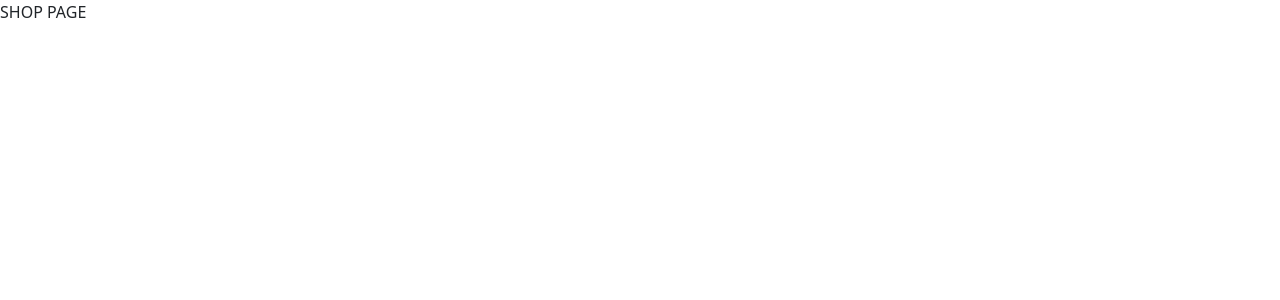
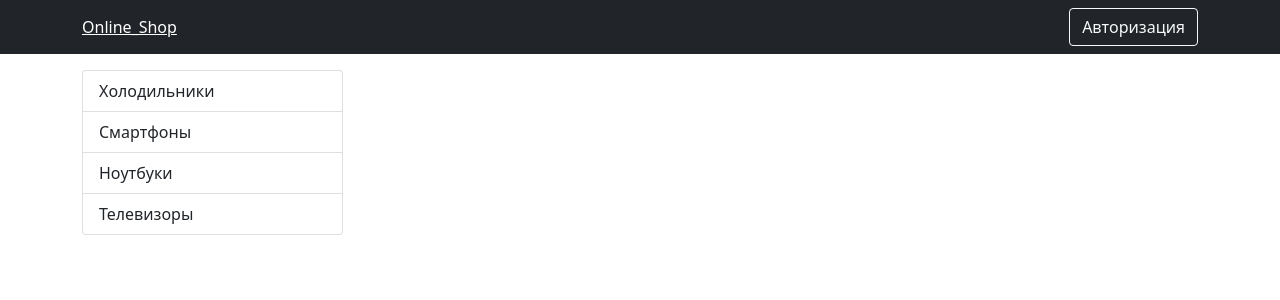
Before and after one commit to YevhenVasylevytskyi/onlineStore, a React (Create React App) app in the folder client/: page /shop in a window 1280 px wide. Shown: the top 300 px of the page. Built offline with nearby package versions, Linux system fonts and the light colour scheme.

Commit message:
frontend in progress

```diff
--- a/client/public/index.html
+++ b/client/public/index.html
@@ -10,7 +10,6 @@
       content="Web site created using create-react-app"
     />
     <link rel="apple-touch-icon" href="%PUBLIC_URL%/logo192.png" />
-    <link rel="manifest" href="%PUBLIC_URL%/manifest.json" />
     <title>React App</title>
   </head>
   <body>
--- a/client/src/App.js
+++ b/client/src/App.js
@@ -1,10 +1,12 @@
 import React from "react";
 import { BrowserRouter } from "react-router-dom";
 import AppRouter from "./components/AppRouter";
+import NavBar from "./components/NavBar";
 
 const App = () => {
   return (
     <BrowserRouter>
+      <NavBar />
       <AppRouter />
     </BrowserRouter>
   );
--- a/client/src/components/AppRouter.js
+++ b/client/src/components/AppRouter.js
@@ -1,13 +1,15 @@
-import React from "react";
+import React, {useContext} from "react";
 import {Routes, Route, Navigate} from 'react-router-dom'
 import { authRoutes, publicRoutes } from "../routes";
 import { SHOP_ROUTE } from "../utils/consts";
+import { Context } from "../index";
 
 const AppRouter = () => {
-    const isAuth = false
+    const { user } = useContext(Context)
+    console.log(user)
     return (
         <Routes>
-            {isAuth && authRoutes.map(({ path, Component }) =>
+            {user.isAuth && authRoutes.map(({ path, Component }) =>
                 <Route key={path} path={path} element = {<Component/>}  exact/>
             )}
             {publicRoutes.map(({ path, Component }) =>
--- /dev/null
+++ b/client/src/components/NavBar.js
@@ -0,0 +1,32 @@
+import React, { useContext } from "react";
+import { Context } from "../index";
+import { Navbar, Nav, Button, Container } from "react-bootstrap";
+import { NavLink } from "react-router-dom";
+import { SHOP_ROUTE } from "../utils/consts";
+import { observer } from "mobx-react-lite";
+
+const NavBar = observer(() => {
+  const {user} = useContext(Context)
+
+  return (
+    <Navbar bg="dark" variant="dark">
+      <Container>
+        <NavLink style={{color: 'white'}} to={SHOP_ROUTE}>Online_Shop</NavLink>
+
+        {user.isAuth ?
+          <Nav style={{ marginLeft: 'auto', color: 'white'}}>
+            <Button variant="outline-light">Админ панель</Button>
+            <Button variant="outline-light" style={{marginLeft: 20}}>Выйти</Button>
+          </Nav>
+          :
+          <Nav style={{ marginLeft: 'auto', color: 'white' }}>
+            <Button variant="outline-light" onClick={() => user.setIsAuth(true)}>Авторизация</Button>
+          </Nav>
+        }
+
+      </Container>
+    </Navbar>
+  )
+})
+
+export default NavBar;
--- /dev/null
+++ b/client/src/components/TypeBar.js
@@ -0,0 +1,20 @@
+import { observer } from "mobx-react-lite";
+import React, { useContext } from "react";
+import { Context } from "../index";
+import {ListGroup} from "react-bootstrap"
+
+const TypeBar = observer(() => {
+  const {device} = useContext(Context)
+    console.log(device)
+    return (
+        <ListGroup>
+            {device._types.map(type =>
+                <ListGroup.Item key={type.id}>
+                    {type.name}
+                </ListGroup.Item>
+            )}
+        </ListGroup>
+    )
+})
+
+export default TypeBar;
--- a/client/src/index.js
+++ b/client/src/index.js
@@ -1,10 +1,19 @@
-import React from 'react';
-import ReactDOM from 'react-dom';
+import React, { createContext } from 'react';
+import { createRoot } from 'react-dom/client';
 import App from './App';
 import 'bootstrap/dist/css/bootstrap.min.css';
+import UserStore from './store/UserStore';
+import DeviceStore from './store/DeviceStore';
 
+export const Context = createContext(null)
+const container = document.getElementById('root');
+const root = createRoot(container);
 
-ReactDOM.render(
-  <App />,
-  document.getElementById('root')
+root.render(
+  <Context.Provider value={{
+    user: new UserStore(),
+    device: new DeviceStore()
+  }}>
+    <App />
+  </Context.Provider>
 );
--- a/client/src/pages/Auth.js
+++ b/client/src/pages/Auth.js
@@ -1,10 +1,59 @@
 import React from "react";
+import { Button, Card, Container, Form, Row } from "react-bootstrap";
+import { NavLink, useLocation } from "react-router-dom";
+import { LOGIN_ROUTE, REGISTRATION_ROUTE } from "../utils/consts";
 
 const Auth = () => {
+    const location = useLocation()
+    const isLogin = location.pathname === LOGIN_ROUTE
+    console.log(location)
+
     return (
-        <div>
-            AUTH PAGE
-        </div>
+        <Container
+            className="d-flex justify-content-center align-items-center"
+            style={{height: window.innerHeight - 54}}
+        >
+            <Card
+                style={{ width: 600 }}
+                className="p-5"
+            >
+                <h2 className="m-auto">{isLogin ? "Авторизация" : "Регистрация"}</h2>
+                <Form className="d-flex flex-column">
+                    <Form.Control
+                        className="mt-3"
+                        placeholder="Введите Ваш Email..."
+                    />
+                    <Form.Control
+                        className="mt-3"
+                        placeholder="Введите Ваш пароль..."
+                    />
+                    <Row className="d-flex justify-content-between mt-3">
+                        {isLogin ?
+                            <div className="mt-3">
+                                Нет аккаунта?
+                                <NavLink to={REGISTRATION_ROUTE}>
+                                    Зарегистрируйтесь
+                                </NavLink>
+                            </div>
+                            :
+                            <div className="mt-3">
+                                Есть аккаунт?
+                                <NavLink to={LOGIN_ROUTE}>
+                                    Войдите!
+                                </NavLink>
+                            </div>
+                        }
+                        <Button
+                            style={{width: 150, margin: "0 auto"}}
+                            className="mt-3"
+                            variant="outline-success"
+                        >
+                            {isLogin ? "Войти" : "Регистрация"}
+                        </Button>
+                    </Row>
+                </Form>
+            </Card>
+        </Container>
     )
 }
 
--- a/client/src/pages/Shop.js
+++ b/client/src/pages/Shop.js
@@ -1,10 +1,19 @@
 import React from "react";
+import { Col, Container, Row } from "react-bootstrap";
+import TypeBar from "../components/TypeBar";
 
 const Shop = () => {
     return (
-        <div>
-            SHOP PAGE
-        </div>
+        <Container>
+            <Row className="mt-3">
+                <Col md={3}>
+                    <TypeBar />
+                </Col>
+            </Row>
+            <Row>
+                <Col md={9}></Col>
+            </Row>
+        </Container>
     )
 }
 
--- /dev/null
+++ b/client/src/store/DeviceStore.js
@@ -0,0 +1,47 @@
+import { makeAutoObservable } from 'mobx';
+
+export default class DeviceStore {
+    constructor() {
+        this._types = [
+            { id: 1, name: 'Холодильники' },
+            { id: 2, name: 'Смартфоны' },
+            {id: 3, name: 'Ноутбуки'},
+            {id: 4, name: 'Телевизоры'}
+        ]
+        this._brands = [
+            { id: 1, name: 'Samsung' },
+            {id: 2, name: 'Apple'}
+        ]
+        this._devices = [
+            { id: 1, name: 'Iphone 9', price: 20000, rating: 5, img: '../img/img.jpg' },
+            { id: 2, name: 'Iphone 10', price: 20000, rating: 5, img: '../img/img.jpg' },
+            { id: 3, name: 'Iphone 11', price: 20000, rating: 5, img: '../img/img.jpg' },
+            { id: 4, name: 'Iphone 12', price: 20000, rating: 5, img: '../img/img.jpg' }
+        ]
+        makeAutoObservable(this)
+    }
+
+    setTypes(types) {
+        this._types = types
+    }
+
+    setBrands(brands) {
+        this._brands = brands
+    }
+
+    setDevises(devices) {
+        this._devices = devices
+    }
+
+    get Types() {
+        return this._types
+    }
+
+    get Brands() {
+        return this._brands
+    }
+
+    get Devices() {
+        return this._devices
+    }
+}
--- /dev/null
+++ b/client/src/store/UserStore.js
@@ -0,0 +1,25 @@
+import { makeAutoObservable } from 'mobx';
+
+export default class UserStore {
+    constructor() {
+        this._isAuth = false
+        this._user = { }
+        makeAutoObservable(this)
+    }
+
+    setIsAuth(bool) {
+        this._isAuth = bool
+    }
+
+    setUser(user) {
+        this._user = user
+    }
+
+    get isAuth() {
+        return this._isAuth
+    }
+
+    get user() {
+        return this._user
+    }
+}
```
Also changed, not shown: client/src/img/img.jpg (added).
